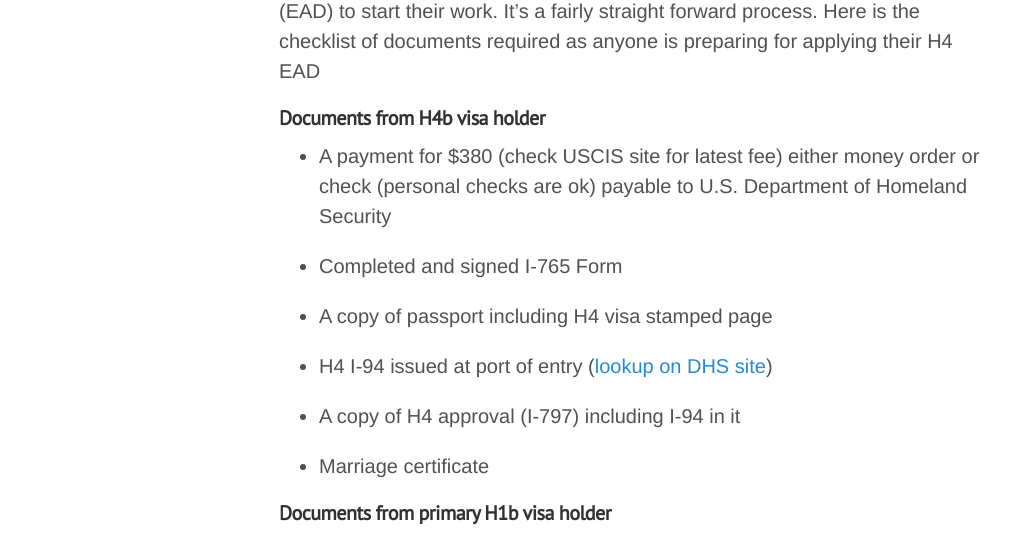
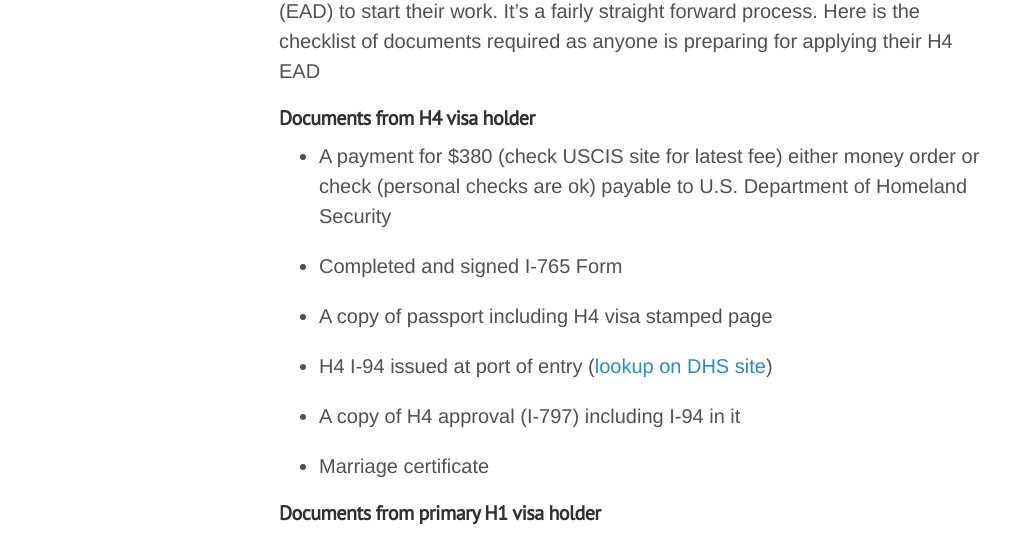
Before and after one commit to gitforwork2/gitforwork.github.io, a Jekyll site: the page built from index.html, in a window 1280 px wide and 900 px high. Shown: the part 337-878 px from the top of the window, without its empty margins (1-1011 px from the left). Built offline with Jekyll 4.4.1, drawn with Linux system fonts in a browser that asks for light colours; the list of posts is cut into pages by our own code.

Commit message:
Update 2016-12-22-H4-EAD-application-checklist.md

```diff
--- a/_posts/2016-12-22-H4-EAD-application-checklist.md
+++ b/_posts/2016-12-22-H4-EAD-application-checklist.md
@@ -9,7 +9,7 @@ description: H4 EAD application checklist
 USCIS has allowed certain H4 dependents employment authorization cards (EAD) to start their work. It's a fairly straight forward
 process. Here is the checklist of documents required as anyone is preparing for applying their H4 EAD
 
-##### Documents from H4b visa holder
+##### Documents from H4 visa holder
 
 - A payment for $380 (check USCIS site for latest fee) either money order or check (personal checks are ok) payable to U.S. Department of Homeland Security
 
@@ -23,7 +23,7 @@ process. Here is the checklist of documents required as anyone is preparing for
 
 - Marriage certificate
 
-##### Documents from primary H1b visa holder
+##### Documents from primary H1 visa holder
 
 - Approved I-140 copy
 
```
